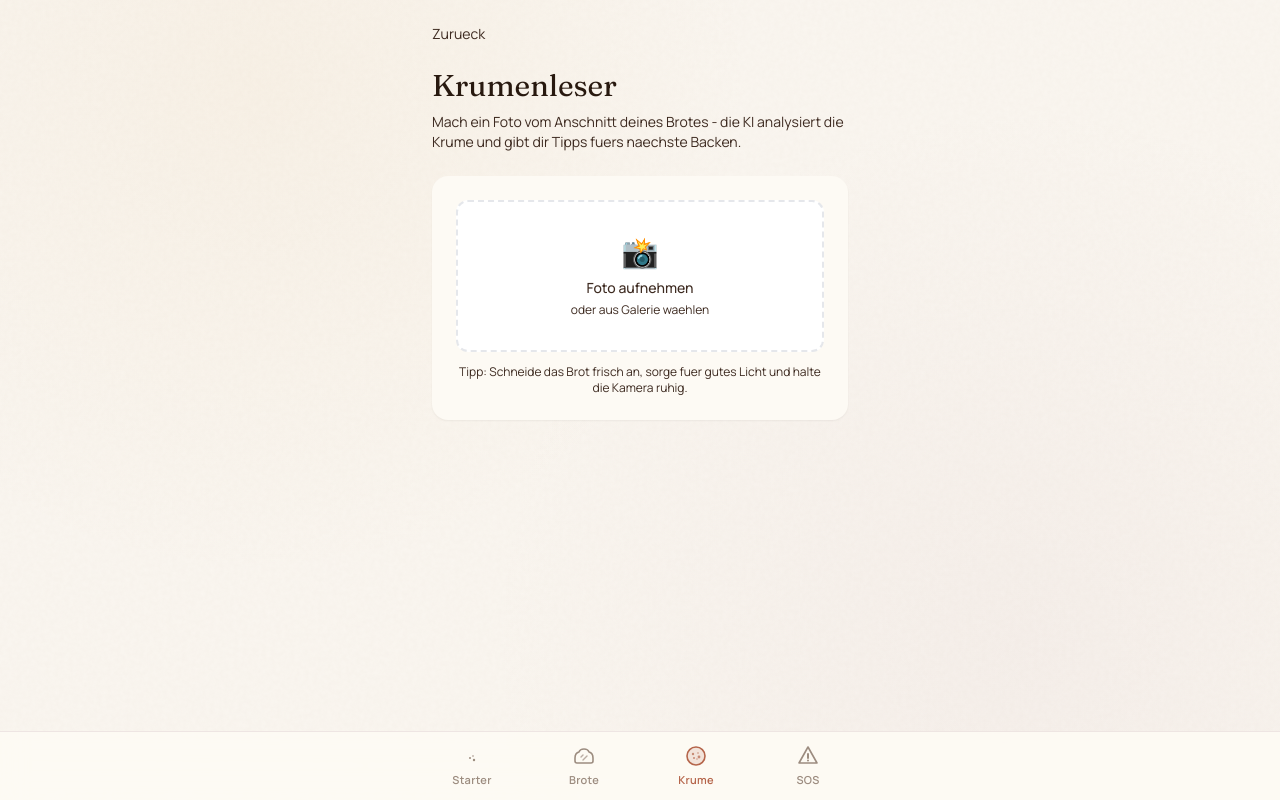
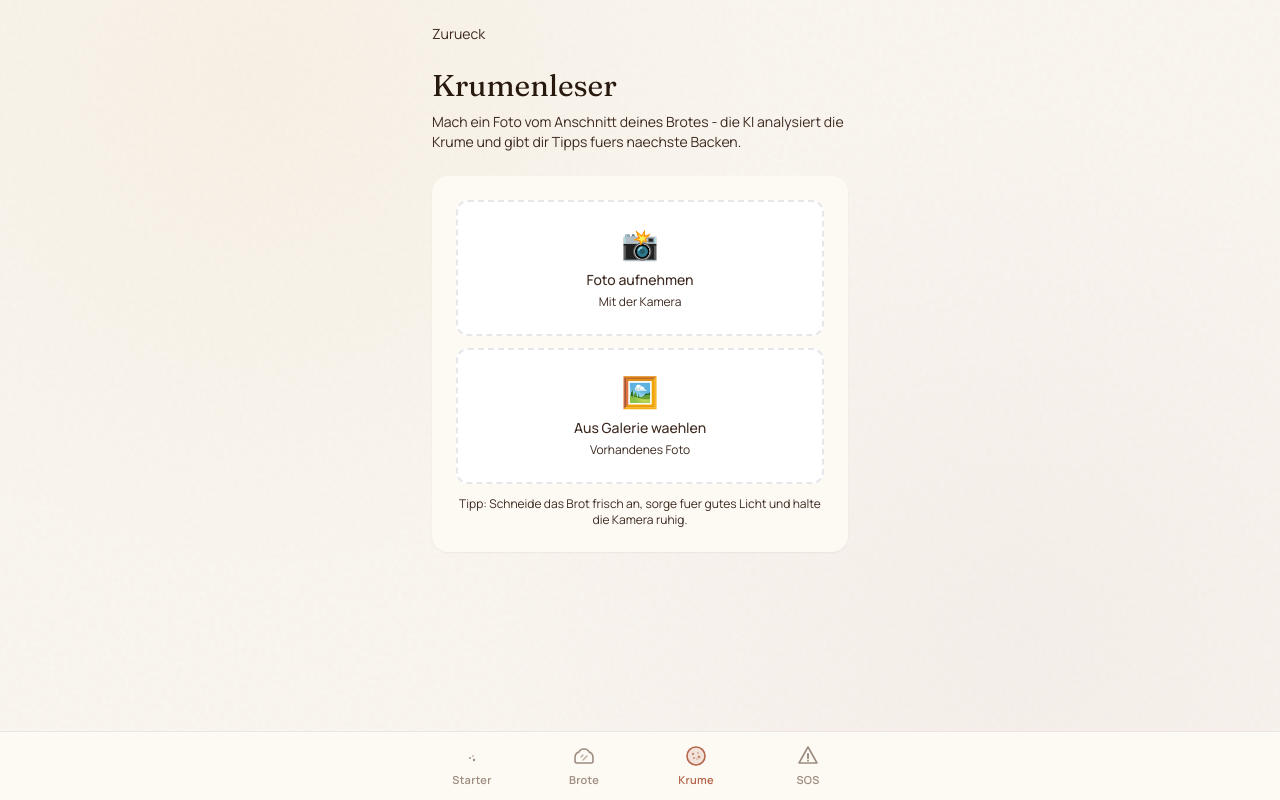
Before and after one commit to felicitasprimus-glitch/sauer-starter, a Next.js app: page /krume in a window 1280 px wide. Built offline with nearby package versions, Linux system fonts and the light colour scheme.

Commit message:
krume: zwei foto-buttons fuer alle browser

```diff
--- a/app/(app)/krume/page.js
+++ b/app/(app)/krume/page.js
@@ -128,10 +128,10 @@ export default function KrumeAnalysePage() {
         <div className="rounded-2xl bg-cream-50 p-6 shadow-sm">
           {!photoPreview ? (
             <div className="flex flex-col gap-3">
-              <label className="flex cursor-pointer flex-col items-center justify-center rounded-xl border-2 border-dashed border-mauve-300 bg-white px-6 py-8 text-center hover:border-terra-400 hover:bg-cream-100">
+              <label className="flex cursor-pointer flex-col items-center justify-center rounded-xl border-2 border-dashed border-mauve-300 bg-white px-6 py-6 text-center hover:border-terra-400 hover:bg-cream-100">
                 <span className="text-3xl">📸</span>
                 <span className="mt-2 text-sm font-medium text-cocoa-800">Foto aufnehmen</span>
-                <span className="mt-1 text-xs text-cocoa-500">oder aus Galerie waehlen</span>
+                <span className="mt-1 text-xs text-cocoa-500">Mit der Kamera</span>
                 <input
                   type="file"
                   accept="image/*"
@@ -140,6 +140,19 @@ export default function KrumeAnalysePage() {
                   className="hidden"
                 />
               </label>
+
+              <label className="flex cursor-pointer flex-col items-center justify-center rounded-xl border-2 border-dashed border-mauve-300 bg-white px-6 py-6 text-center hover:border-terra-400 hover:bg-cream-100">
+                <span className="text-3xl">🖼️</span>
+                <span className="mt-2 text-sm font-medium text-cocoa-800">Aus Galerie waehlen</span>
+                <span className="mt-1 text-xs text-cocoa-500">Vorhandenes Foto</span>
+                <input
+                  type="file"
+                  accept="image/*"
+                  onChange={handleFileChange}
+                  className="hidden"
+                />
+              </label>
+
               <p className="text-center text-xs text-cocoa-500">
                 Tipp: Schneide das Brot frisch an, sorge fuer gutes Licht und halte die Kamera ruhig.
               </p>
```
